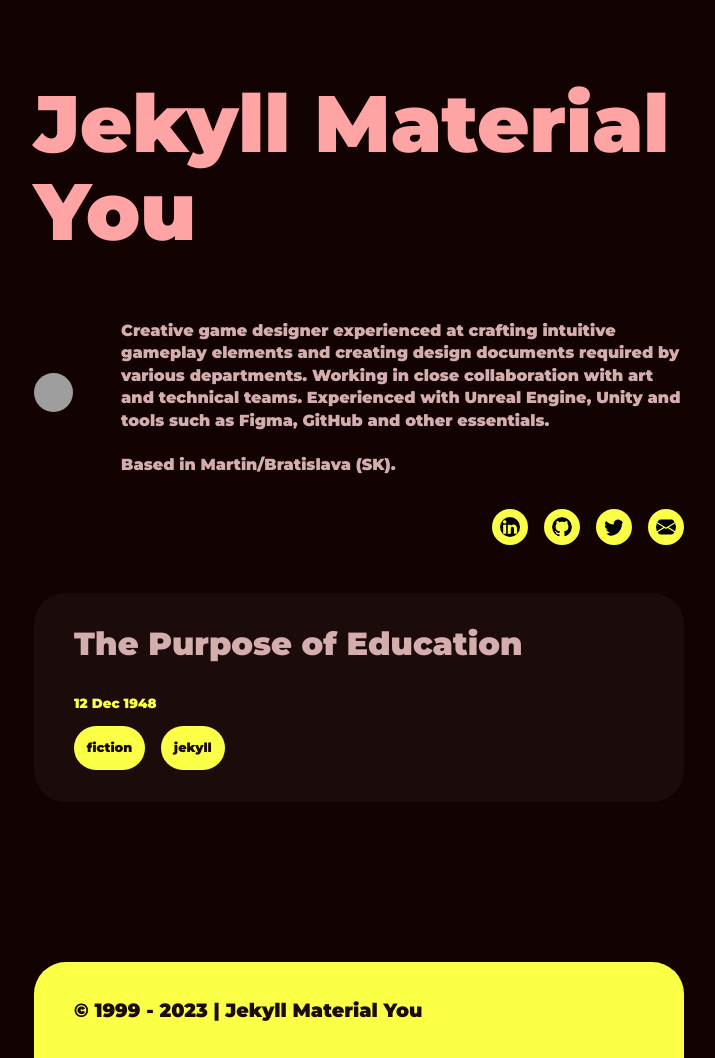
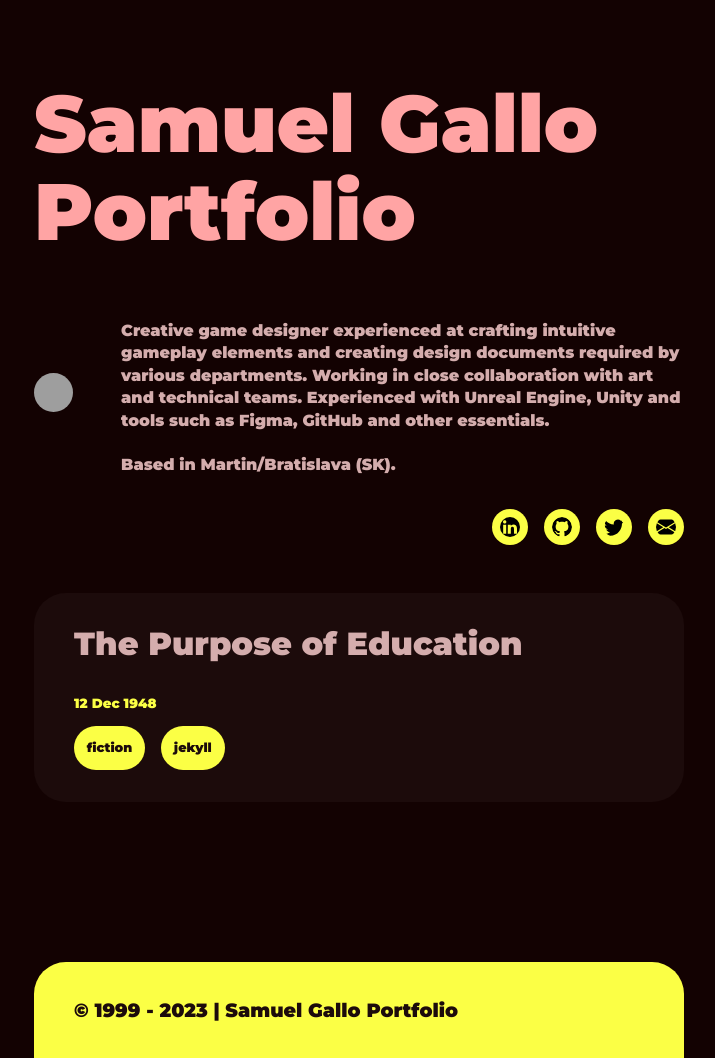
Before and after one commit to GalloSamuel/portfolio, a Jekyll site: the page built from index.md, in a window 1280 px wide. Shown: the whole page, without its empty margins (281-996 px from the left). Built offline with Jekyll 4.4.1, drawn with Linux system fonts in a browser that asks for light colours; a file with an impossible date is left out; grey boxes are pictures that could not be loaded.

Commit message:
Update _config.yml

```diff
--- a/_config.yml
+++ b/_config.yml
@@ -1,12 +1,12 @@
-title: Jekyll Material You
+title: Samuel Gallo Portfolio
 markdown: kramdown
 # url: ""
 # baseurl: "/jekyll-theme-material-you"
 
 # for atom feed
 author:
-  name: Sharad Raj Singh Maurya
-  email: dev_sharad@outlook.com
+  name: Samuel Gallo
+  email: gallo_samuel@yahoo.com
 
 plugins:
   - jemoji
```
